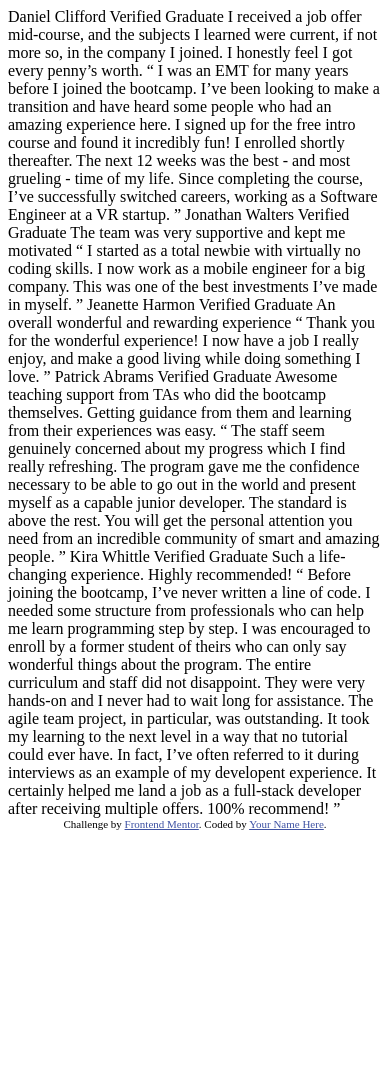
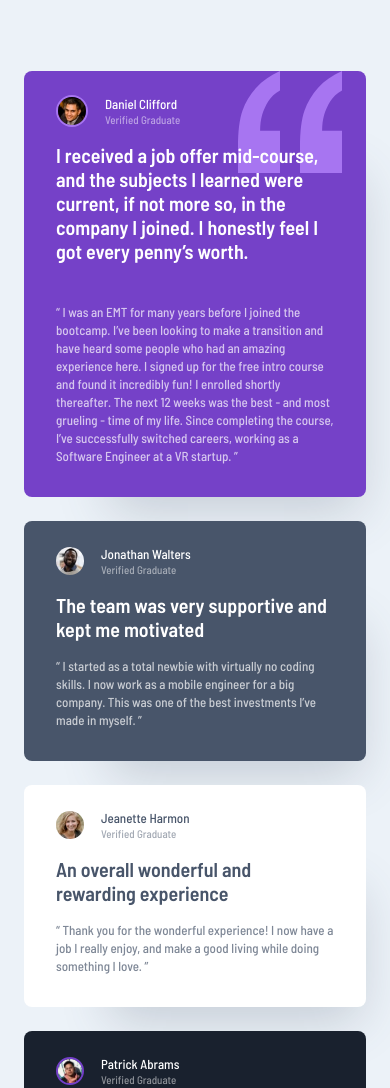
Before and after one commit to gchristofferson/testimonials-grid-section, a plain HTML site: page index.html in a window 390 px wide. Shown: the top 1088 px of the page. Before the commit the page ends 844 px from the top, so only its background shows below. Drawn offline with Linux system fonts and the light colour scheme.

Commit message:
finished HTML and mobile CSS

```diff
--- /dev/null
+++ b/css/style.css
@@ -0,0 +1,169 @@
+*, *::before, *::after {
+    box-sizing: border-box;
+    margin: 0;
+    padding: 0;
+}
+
+img {
+    max-width: 100%;
+}
+
+
+
+
+/* ====================================
+COLORS
+==================================== */
+
+:root {
+    /* Primary */
+    --moderate-violet: hsl(263, 55%, 52%);
+    --very-dark-grayish-blue: hsl(217, 19%, 35%);
+    --very-dark-blackish-blue: hsl(219, 29%, 14%);
+    --white: hsl(0, 0%, 100%);
+
+    /* Neutral */
+    --light-gray: hsl(0, 0%, 81%);
+    --light-grayish-blue: hsl(210, 46%, 95%);
+
+}
+
+
+
+
+/* ====================================
+TYPOGRAPHY
+==================================== */
+
+body {
+    font-family: 'Barlow Semi Condensed', sans-serif;
+    font-weight: 500;
+    font-size: 13px;
+    line-height: 18px;
+    color: var(--white);
+}
+
+p {
+    opacity: 0.7;
+}
+
+.testimonial__person-name,
+.testimonial__title {
+    opacity: 1;
+}
+
+.testimonial__person-name {
+    line-height: 13px;
+    margin-bottom: 3px;
+}
+
+.testimonial__person-occupation {
+    opacity: 0.5;
+    font-size: 11px;
+    line-height: 11px;
+
+}
+
+.testimonial__title {
+    font-weight: 600;
+    font-size: 20px;
+    line-height: 24px;
+    margin-bottom: 16px;
+}
+
+
+
+
+/* ====================================
+GENERAL LAYOUT
+==================================== */
+
+.body {
+    background-color: var(--light-grayish-blue);
+}
+
+.grid {
+    display: grid;
+    row-gap: 24px;
+    grid-template-columns: auto;
+}
+
+.wrapper {
+    display: flex;
+    flex-direction: column;
+}
+.wrapper--testimonial__person-name {
+    margin-left: 17px;
+}
+
+.main {
+    padding: 71px 24px;
+}
+
+[class^="testimonial-"] {
+    background-color: var(--very-dark-blackish-blue);
+    border-radius: 8px;
+    box-shadow: 40px 60px 50px -47px rgba(72, 85, 106, 0.247378);
+    padding: 26px 32px 32px 32px;
+}
+
+article:first-of-type {
+    background-image: url(../images/bg-pattern-quotation.svg);
+    background-repeat: no-repeat;
+    background-size: 104px 102px;
+    background-position: top right 24px;
+}
+
+.testimonial__person {
+    display: flex;
+    flex-flow: row nowrap;
+    align-items: center;
+    max-height: 28px;
+    margin-bottom: 18px;
+}
+
+.testimonial__person-img {
+    width: 28px;
+    height: 28px;
+    border-radius: 50px;
+    border: 2px solid #733FC8;
+}
+
+.testimonial-1 {
+    background-color: var(--moderate-violet);
+}
+
+.testimonial-1 .testimonial__person-img {
+    width: 32px;
+    height: 32px;
+    border-color: #A775F1;
+}
+
+.testimonial-1 .testimonial__title {
+    margin-bottom: 40px;
+}
+
+.testimonial-2 {
+    background-color: var(--very-dark-grayish-blue);
+}
+
+.testimonial-2 .testimonial__person-img,
+.testimonial-3 .testimonial__person-img,
+.testimonial-5 .testimonial__person-img {
+    border: 0;
+}
+
+.testimonial-3,
+.testimonial-5 {
+    background-color: var(--white);
+    color: var(--very-dark-grayish-blue);
+}
+
+.attribution {
+    font-size: 11px;
+    text-align: center;
+    color: var(--very-dark-grayish-blue)
+}
+.attribution a {
+    color: hsl(228, 45%, 44%);
+}
--- a/index.html
+++ b/index.html
@@ -6,71 +6,122 @@
 
   <link rel="icon" type="image/png" sizes="32x32" href="./images/favicon-32x32.png">
 
-  <title>Frontend Mentor | [Challenge Name Here]</title>
+  <title>Frontend Mentor | Testimonial Grid Section</title>
 
-  <!-- Feel free to remove these styles or customise in your own stylesheet 👍 -->
-  <style>
-    .attribution { font-size: 11px; text-align: center; }
-    .attribution a { color: hsl(228, 45%, 44%); }
-  </style>
+  <!-- Google Fonts -->
+  <link rel="preconnect" href="https://fonts.googleapis.com">
+  <link rel="preconnect" href="https://fonts.gstatic.com" crossorigin>
+  <link href="https://fonts.googleapis.com/css2?family=Barlow+Semi+Condensed:wght@500;600&display=swap" rel="stylesheet">
+
+  <!-- My styles -->
+  <link rel="stylesheet" href="./css/style.css">
+
 </head>
-<body>
-  Daniel Clifford
-  Verified Graduate
 
-  I received a job offer mid-course, and the subjects I learned were current, if not more so,
-  in the company I joined. I honestly feel I got every penny’s worth.
 
-  “ I was an EMT for many years before I joined the bootcamp. I’ve been looking to make a
+
+
+
+<body class="body">
+
+  <main class="main grid">
+
+  <article class="testimonial-1">
+    <div class="testimonial__person">
+      <img src="./images/image-daniel.jpg" alt="Daniel Clifford" class="testimonial__person-img">
+      <div class="wrapper wrapper--testimonial__person-name">
+        <p class="testimonial__person-name">Daniel Clifford</p>
+        <p class="testimonial__person-occupation">Verified Graduate</p>
+      </div>
+    </div>
+    <h1 class="testimonial__title">I received a job offer mid-course, and the subjects I learned were current, if not more so,
+      in the company I joined. I honestly feel I got every penny’s worth.</h1>
+    <p class="testimonial__text">“ I was an EMT for many years before I joined the bootcamp. I’ve been looking to make a
       transition and have heard some people who had an amazing experience here. I signed up
       for the free intro course and found it incredibly fun! I enrolled shortly thereafter.
       The next 12 weeks was the best - and most grueling - time of my life. Since completing
-  the course, I’ve successfully switched careers, working as a Software Engineer at a VR startup. ”
+      the course, I’ve successfully switched careers, working as a Software Engineer at a VR startup. ”</p>
+  </article>
 
-  Jonathan Walters
-  Verified Graduate
 
-  The team was very supportive and kept me motivated
 
-  “ I started as a total newbie with virtually no coding skills. I now work as a mobile engineer
-  for a big company. This was one of the best investments I’ve made in myself. ”
+  <article class="testimonial-2">
+    <div class="testimonial__person">
+      <img src="./images/image-jonathan.jpg" alt="Jonathan Walters" class="testimonial__person-img">
+      <div class="wrapper wrapper--testimonial__person-name">
+        <p class="testimonial__person-name">Jonathan Walters</p>
+        <p class="testimonial__person-occupation">Verified Graduate</p>
+      </div>
+    </div>
+    <h1 class="testimonial__title">The team was very supportive and kept me motivated</h1>
+    <p class="testimonial__text">“ I started as a total newbie with virtually no coding skills. I now work as a mobile engineer
+      for a big company. This was one of the best investments I’ve made in myself. ”</p>
+  </article>
 
-  Jeanette Harmon
-  Verified Graduate
 
-  An overall wonderful and rewarding experience
 
-  “ Thank you for the wonderful experience! I now have a job I really enjoy, and make a good living
-  while doing something I love. ”
+  <article class="testimonial-3">
+    <div class="testimonial__person">
+      <img src="./images/image-jeanette.jpg" alt="Jeanette Harmon" class="testimonial__person-img">
+      <div class="wrapper wrapper--testimonial__person-name">
+        <p class="testimonial__person-name">Jeanette Harmon</p>
+        <p class="testimonial__person-occupation">Verified Graduate</p>
+      </div>
+    </div>
+    <h1 class="testimonial__title">An overall wonderful and rewarding experience</h1>
+    <p class="testimonial__text">“ Thank you for the wonderful experience! I now have a job I really enjoy, and make a good living
+      while doing something I love. ”</p>
+  </article>
 
-  Patrick Abrams
-  Verified Graduate
 
-  Awesome teaching support from TAs who did the bootcamp themselves. Getting guidance from them and
-  learning from their experiences was easy.
 
-  “ The staff seem genuinely concerned about my progress which I find really refreshing. The program
+  <article class="testimonial-4">
+    <div class="testimonial__person">
+      <img src="./images/image-patrick.jpg" alt="Patrick Abrams" class="testimonial__person-img">
+      <div class="wrapper wrapper--testimonial__person-name">
+        <p class="testimonial__person-name">Patrick Abrams</p>
+        <p class="testimonial__person-occupation">Verified Graduate</p>
+      </div>
+    </div>
+    <h1 class="testimonial__title">Awesome teaching support from TAs who did the bootcamp themselves. Getting guidance from them and
+      learning from their experiences was easy.</h1>
+    <p class="testimonial__text">“ The staff seem genuinely concerned about my progress which I find really refreshing. The program
       gave me the confidence necessary to be able to go out in the world and present myself as a capable
       junior developer. The standard is above the rest. You will get the personal attention you need from
-  an incredible community of smart and amazing people. ”
+      an incredible community of smart and amazing people. ”</p>
+  </article>
 
-  Kira Whittle
-  Verified Graduate
 
-  Such a life-changing experience. Highly recommended!
 
-  “ Before joining the bootcamp, I’ve never written a line of code. I needed some structure from
+  <article class="testimonial-5">
+    <div class="testimonial__person">
+      <img src="./images/image-kira.jpg" alt="Kira Whittle" class="testimonial__person-img">
+      <div class="wrapper wrapper--testimonial__person-name">
+        <p class="testimonial__person-name">Kira Whittle</p>
+        <p class="testimonial__person-occupation">Verified Graduate</p>
+      </div>
+    </div>
+    <h1 class="testimonial__title">Such a life-changing experience. Highly recommended!</h1>
+    <p class="testimonial__text">  “ Before joining the bootcamp, I’ve never written a line of code. I needed some structure from
       professionals who can help me learn programming step by step. I was encouraged to enroll by a former
       student of theirs who can only say wonderful things about the program. The entire curriculum and staff
       did not disappoint. They were very hands-on and I never had to wait long for assistance. The agile team
       project, in particular, was outstanding. It took my learning to the next level in a way that no tutorial
-  could ever have. In fact, I’ve often referred to it during interviews as an example of my developent
+      could ever have. In fact, I’ve often referred to it during interviews as an example of my development
       experience. It certainly helped me land a job as a full-stack developer after receiving multiple offers.
-  100% recommend! ”
+      100% recommend! ”</p>
+  </article>
 
-  <div class="attribution">
+</main>
+
+
+
+
+
+  <footer class="attribution">
     Challenge by <a href="https://www.frontendmentor.io?ref=challenge" target="_blank">Frontend Mentor</a>.
     Coded by <a href="#">Your Name Here</a>.
-  </div>
+  </footer>
+
 </body>
 </html>
```
Lines whose indentation alone changed are shown as unchanged.
